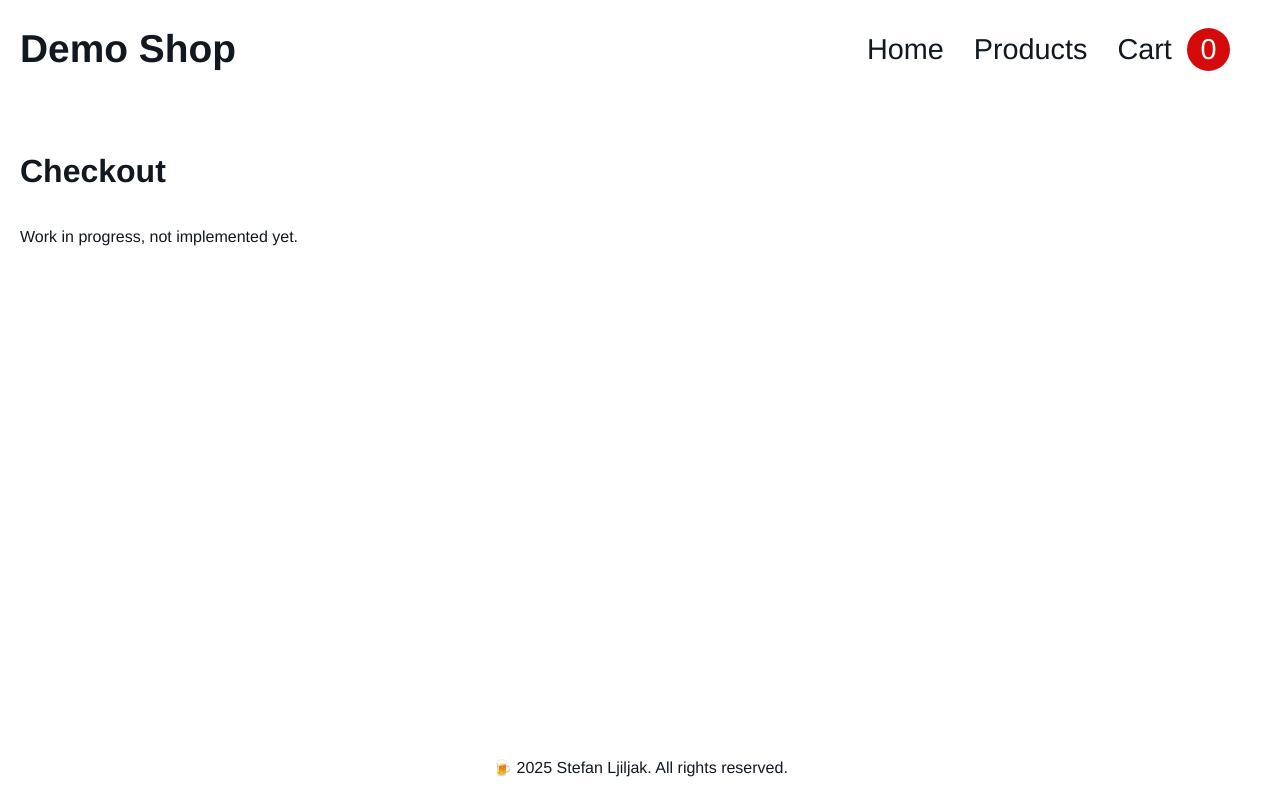
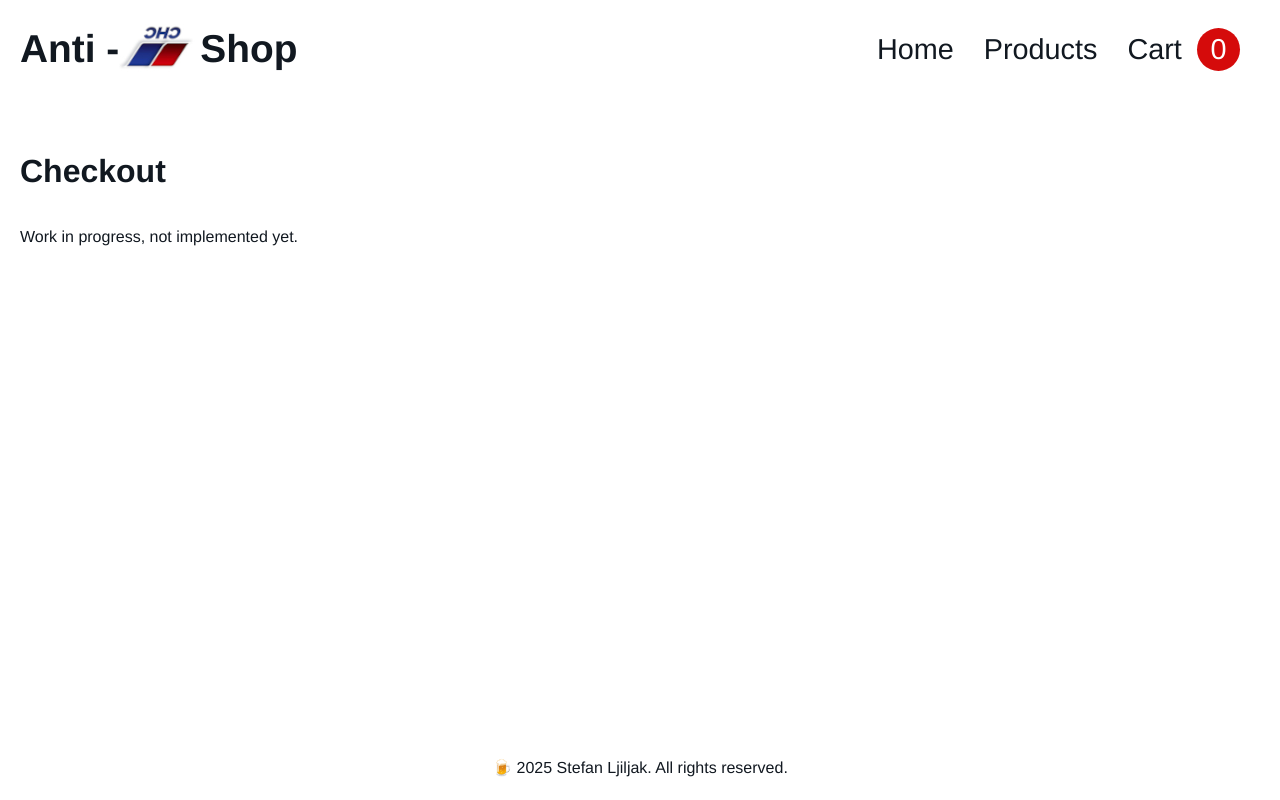
Before and after one commit to baplaninarenje/shopping-cart, a React (Vite) app: page /checkout in a window 1280 px wide. Built offline with nearby package versions, Linux system fonts and the light colour scheme.

Commit message:
Add mainLogo img

```diff
--- a/src/components/Header/Header.jsx
+++ b/src/components/Header/Header.jsx
@@ -2,6 +2,7 @@ import Links from './Links/Links';
 import { CartContext } from '../../contexts/CartContext';
 import { useContext, useState } from 'react';
 import Hamburger from './Hamburger/Hamburger';
+import mainLogo from './../../assets/anti-sns.jpeg';
 import styles from './Header.module.css';
 
 function Header() {
@@ -33,7 +34,18 @@ function Header() {
   ];
   return (
     <header>
-      <h1>Demo Shop</h1>
+      <h1>
+        <span>Anti -</span>
+        <img
+          className={styles.mainLogo}
+          width={76}
+          height={50}
+          src={mainLogo}
+          alt="Anti-SNS Shop Logo"
+        />
+        <span className={styles.antiSnsShopText}>Shop</span>
+      </h1>
+
       <Hamburger toggleMenu={toggleMenu} />
       {isMenuOpen && (
         <nav className={styles.menuMobile}>
--- a/src/components/Header/Header.module.css
+++ b/src/components/Header/Header.module.css
@@ -2,6 +2,15 @@ header {
   font-size: 0.9rem;
   display: flex;
   justify-content: space-between;
+}
+
+header > h1 {
+  display: flex;
+  align-items: center;
+}
+
+.antiSnsShopText {
+  display: none;
 }
 
 .menuMobile {
@@ -63,13 +72,18 @@ a[href='/cart'] {
 }
 
 @media (min-width: 767px) {
+  .antiSnsShopText {
+    display: block;
+    padding-left: 5px;
+  }
+
   .menuMobile {
     display: none;
   }
 
   .menuDesktop {
     display: flex;
-    padding-right: 30px;
+    padding-right: 20px;
   }
 
   nav ul {
```
Also changed, not shown: src/assets/anti-sns.jpeg (added).
